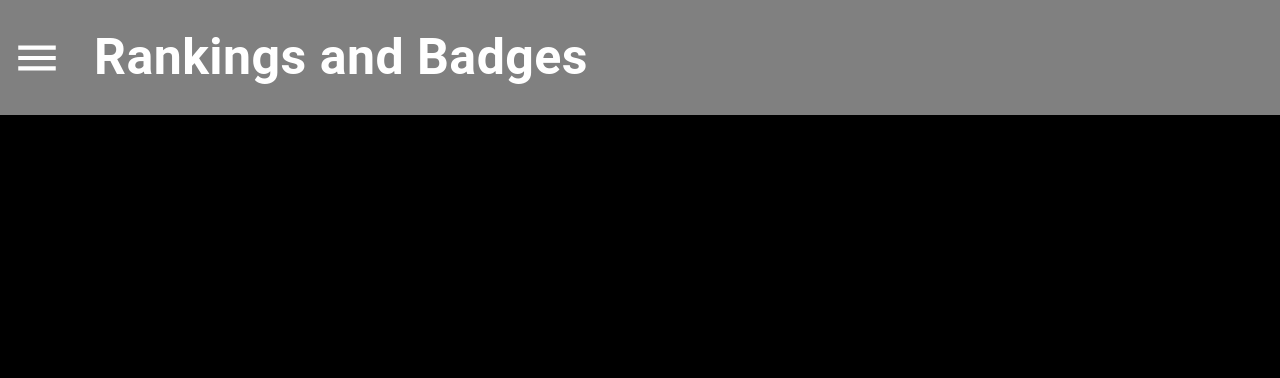
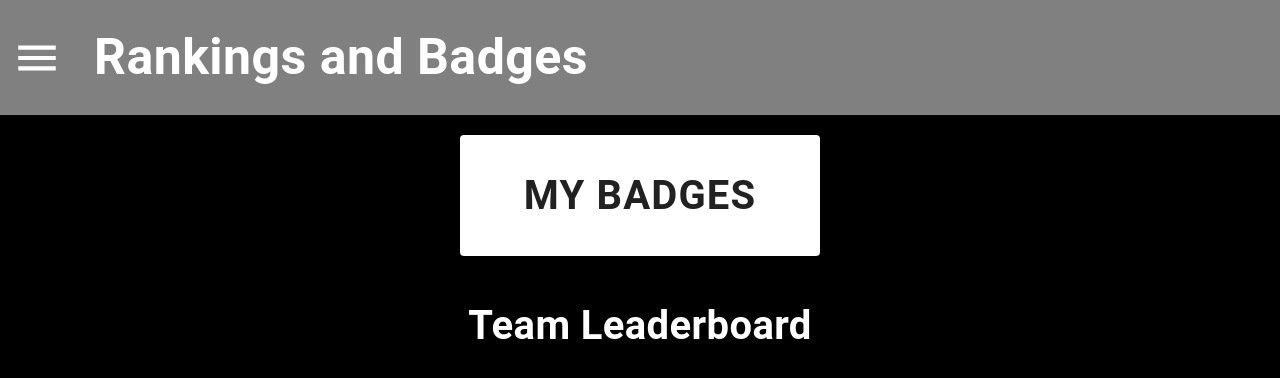
Before and after one commit to Jedro1270/Gakusei, a React (Create React App) app in the folder client/: page /api/rankings in a window 1280 px wide. Shown: the top 378 px of the page. Built offline with nearby package versions, Linux system fonts and the light colour scheme; no server answers.

Commit message:
feat: add rankings page contents

```diff
--- a/client/src/Pages/Main App/Body/Rankings/Rankings.js
+++ b/client/src/Pages/Main App/Body/Rankings/Rankings.js
@@ -1,25 +1,112 @@
-import React, { useEffect } from 'react';
+import { Box, Button, styled, Typography } from '@material-ui/core';
+import React, { useEffect, useState } from 'react';
 import { useDispatch, useSelector } from 'react-redux';
 import { useHistory } from 'react-router-dom';
+
+import CustomAjax from '../../../../CustomAjax';
+import { setDrawer } from '../../../../Redux/Actions/ChangeHeaderNavigation';
 import changeTitle from '../../../../Redux/Actions/ChangeTitle';
 import verifyToken from '../../Helper Functions/verifyToken';
+import MemberRanking from './MemberRanking';
 
 export default function Rankings() {
 
     const dispatch = useDispatch();
 
+    const ajax = new CustomAjax();
+
+    const [teamMembers, setTeamMembers] = useState([]);
+
     const token = useSelector((state) => { return state.tokenState });
+    const currentGroup = useSelector((state) => { return state.currentGroupState })
+
     const history = useHistory();
 
     useEffect(() => {
         verifyToken(token, history);
+        getTeamMembers();
     }, [token, history]);
 
+    const getTeamMembers = () => {
+        ajax.get(`http://localhost:2727/api/rankings/${currentGroup.id}`, token);
+        ajax.stateListener((response) => {
+            response = JSON.parse(response);
+
+            setTeamMembers(response.members);
+        });
+    }
+
+    const displayTeamMembers = () => {
+        return teamMembers.map((member, index) => {
+            const username = member.username;
+            const level = member.level_id;
+            const rankingNumber = index + 1;
+            const points = member.points;
+
+            return (
+                <MemberRanking
+                    username={username}
+                    rankingNumber={rankingNumber}
+                    level={level}
+                    points={points}
+                />
+            );
+        });
+    }
+
     dispatch(changeTitle('Rankings and Badges'));
+    dispatch(setDrawer());
 
     return (
-        <div className="Rankings-page">
-            rankings stuff here
-        </div>
+        <RankingsBody>
+            <GroupButton
+                onClick={() => {
+                    history.push('/api/rankings/badges')
+                }}
+            >
+                My Badges
+            </GroupButton>
+
+            <TeamLeaderboardHeader>
+                Team Leaderboard
+            </TeamLeaderboardHeader>
+
+            <TeamLeaderboardList>
+                {displayTeamMembers()}
+            </TeamLeaderboardList>
+        </RankingsBody>
     );
 }
+
+const RankingsBody = styled(Box)({
+    background: 'black',
+    display: 'flex',
+    flexDirection: 'column',
+    height: '80%'
+});
+
+const GroupButton = styled(Button)({
+    backgroundColor: 'white',
+    '&:hover': {
+        backgroundColor: 'rgb(191, 191, 191)'
+    },
+    fontWeight: 'bold',
+    fontSize: '40px',
+    padding: '2% 5%',
+    margin: '20px auto'
+});
+
+const TeamLeaderboardHeader = styled(Typography)({
+    fontSize: '40px',
+    color: 'white',
+    textAlign: 'center',
+    margin: '20px',
+    fontWeight: 'bold '
+});
+
+const TeamLeaderboardList = styled(Box)({
+    overflow: 'auto',
+    display: 'flex',
+    flexDirection: 'column',
+    height: '100%'
+});
```
